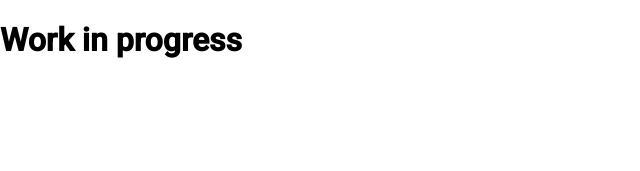
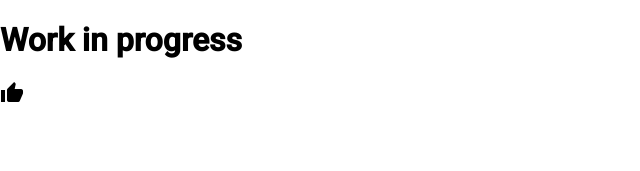
Before and after one commit to jayphoenix64/jayphoenix64.github.io, an Angular app: page / in a window 1280 px wide. Shown: the top 171 px of the page, without its empty margins (0-640 px from the left). Built offline with nearby package versions, Linux system fonts and the light colour scheme.

Commit message:
add material icon

```diff
--- a/src/app/app.component.html
+++ b/src/app/app.component.html
@@ -1,2 +1,3 @@
 <h1>Work in progress</h1>
+<mat-icon>thumb_up</mat-icon>
 <router-outlet></router-outlet>
--- a/src/app/app.module.ts
+++ b/src/app/app.module.ts
@@ -4,6 +4,7 @@ import { BrowserModule } from '@angular/platform-browser';
 import { AppRoutingModule } from './app-routing.module';
 import { AppComponent } from './app.component';
 import { BrowserAnimationsModule } from '@angular/platform-browser/animations';
+import {MatIconModule} from '@angular/material/icon';
 
 @NgModule({
   declarations: [
@@ -12,7 +13,8 @@ import { BrowserAnimationsModule } from '@angular/platform-browser/animations';
   imports: [
     BrowserModule,
     AppRoutingModule,
-    BrowserAnimationsModule
+    BrowserAnimationsModule,
+    MatIconModule
   ],
   providers: [],
   bootstrap: [AppComponent]
```
